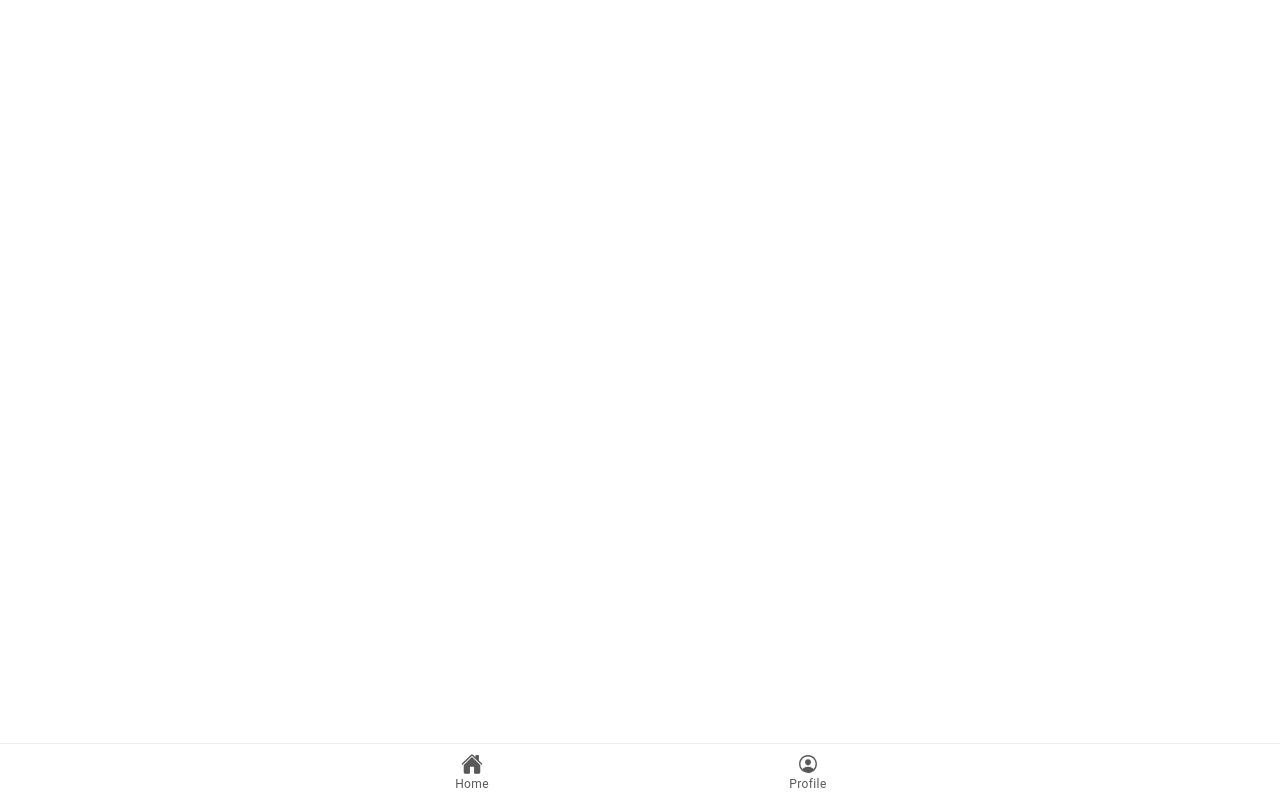
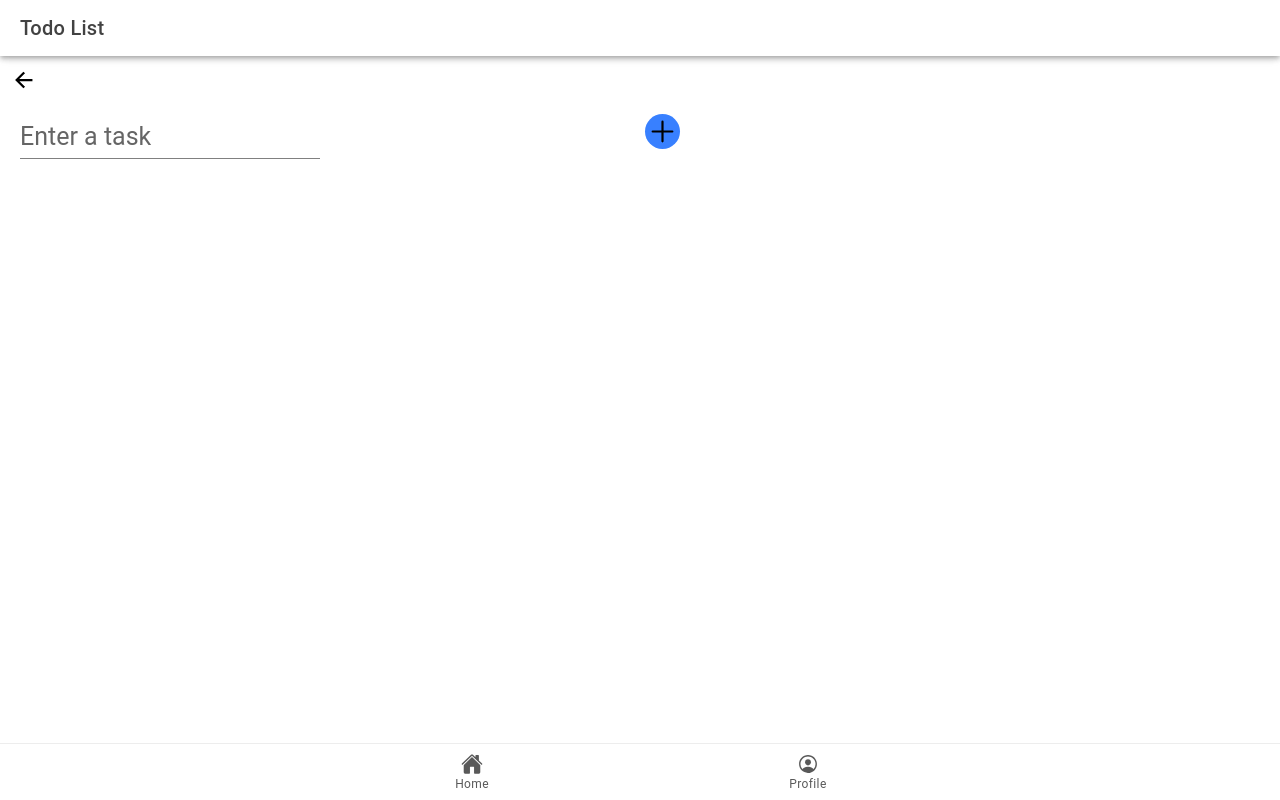
Before and after one commit to henhentabs/ion-t-taborno, a React (Vite) app: page /todolist in a window 1280 px wide. Built offline with nearby package versions, Linux system fonts and the light colour scheme.

Commit message:
enhancing my todolist

```diff
--- a/package.json
+++ b/package.json
@@ -43,7 +43,7 @@
     "jsdom": "^22.1.0",
     "terser": "^5.4.0",
     "typescript": "^5.1.6",
-    "vite": "5.1.6",
+    "vite": "^5.1.6",
     "vitest": "^0.34.6"
   },
   "description": "An Ionic project"
--- a/src/App.tsx
+++ b/src/App.tsx
@@ -16,17 +16,10 @@ import Home from './pages/Home';
 import Profile from './pages/Profile';
 import Click_counter from './pages/Click_counter';
 import Calculator from './pages/Calculator';
+import Todolist from './pages/Todolist';
 
 
-import Profile from './pages/Profile';
-import Click_counter from './pages/Click_counter';
-import Calculator from './pages/Calculator';
 
-import Profile from './pages/Profile';
-import Click_counter from './pages/Click_counter';
-import Calculator from './pages/Calculator';
-// Home resources
-import Home from './pages/Home';
 
 
 /* Core CSS required for Ionic components to work properly */
@@ -69,6 +62,10 @@ const App: React.FC = () => (
           </Route>
           <Route exact path="/calculator">
             <Calculator />
+          </Route>
+
+          <Route exact path="/todolist">
+            <Todolist />
           </Route>
 
 
--- a/src/pages/Calculator.tsx
+++ b/src/pages/Calculator.tsx
@@ -1,6 +1,6 @@
 // Calculator.tsx
 import React, { useState } from 'react';
-import { IonContent, IonHeader, IonPage, IonTitle, IonToolbar, IonButton, IonGrid, IonRow, IonCol, IonInput, IonBackButton, IonButtons } from '@ionic/react';
+import { IonContent, IonHeader, IonPage, IonTitle, IonToolbar, IonButton, IonGrid, IonRow, IonCol, IonInput,IonButtons,IonBackButton } from '@ionic/react';
 import './Calculator.css';
 
 const Calculator: React.FC = () => {
--- /dev/null
+++ b/src/pages/Todolist.tsx
@@ -0,0 +1,115 @@
+import React, { useState } from 'react';
+import { IonContent, IonHeader, IonPage, IonTitle, IonToolbar, IonButton, IonGrid, IonRow, IonCol, IonBackButton, IonButtons, IonList, IonItem, IonLabel, IonCheckbox, IonInput, IonIcon } from '@ionic/react';
+import { trashOutline, createOutline, add } from 'ionicons/icons'; // Import the add icon
+
+interface Todo {
+  id: number;
+  text: string;
+  completed: boolean;
+}
+
+const TodoList: React.FC = () => {
+  const [todos, setTodos] = useState<Todo[]>([]);
+  const [newTodoText, setNewTodoText] = useState<string>('');
+
+  const toggleTodo = (id: number) => {
+    setTodos(prevTodos =>
+      prevTodos.map(todo =>
+        todo.id === id ? { ...todo, completed: !todo.completed } : todo
+      )
+    );
+  };
+
+  const addTodo = () => {
+    if (newTodoText.trim() !== '') {
+      setTodos(prevTodos => [
+        ...prevTodos,
+        {
+          id: prevTodos.length + 1,
+          text: newTodoText,
+          completed: false
+        }
+      ]);
+      setNewTodoText('');
+    }
+  };
+
+  const deleteTodo = (id: number) => {
+    setTodos(prevTodos => prevTodos.filter(todo => todo.id !== id));
+  };
+
+  const editTodo = (id: number, newText: string) => {
+    setTodos(prevTodos =>
+      prevTodos.map(todo =>
+        todo.id === id ? { ...todo, text: newText } : todo
+      )
+    );
+  };
+
+  return (
+    <IonPage>
+      <IonHeader>
+        <IonToolbar>
+          <IonTitle>Todo List</IonTitle>
+        </IonToolbar>
+      </IonHeader>
+      <IonButtons slot="start">
+        <IonBackButton defaultHref="/" />
+      </IonButtons>
+      <IonContent>
+        <IonGrid>
+          <IonRow style={{ marginBottom: '0.5em' }}>
+            <IonCol>
+            <IonInput
+              placeholder="Enter a task"
+              value={newTodoText}
+              onIonChange={(e: any) => setNewTodoText(e.target.value)}
+              style={{
+                fontSize: '25px',
+                width: '300px',
+                marginLeft: '10px',
+                borderBottom: '1px solid gray' // Add white line below the input field
+              }}
+            />
+
+            </IonCol>
+            <IonCol style={{ marginLeft: '0px'}}>
+              <IonIcon icon={add} onClick={addTodo} style={{ fontSize: '35px', borderRadius: '50%', backgroundColor: 'var(--ion-color-primary)' }} />
+            </IonCol>
+          </IonRow>
+          {todos.map(todo => (
+            <IonRow key={todo.id} style={{ margin: '0.1 em 0' }}>
+              <IonCol>
+              <IonItem key={todo.id}>
+                <IonLabel>
+                    <h2 style={{ marginLeft: '30px', textDecoration: todo.completed ? 'line-through' : 'none' }}>{todo.text}</h2>
+                </IonLabel>
+                <IonCheckbox
+                    slot="start"
+                    checked={todo.completed}
+                    onIonChange={() => toggleTodo(todo.id)}
+                    style={{ width: '20px', position: 'absolute', backgroundColor: 'transparent' }}
+                />
+                <IonButton fill="clear" onClick={() => {
+                    const newText = prompt("Edit todo", todo.text);
+                    if (newText !== null) {
+                    editTodo(todo.id, newText);
+                    }
+                }}>
+                    <IonIcon icon={createOutline} />
+                </IonButton>
+                <IonButton fill="clear" onClick={() => deleteTodo(todo.id)}>
+                    <IonIcon icon={trashOutline} />
+                </IonButton>
+                </IonItem>
+
+              </IonCol>
+            </IonRow>
+          ))}
+        </IonGrid>
+      </IonContent>
+    </IonPage>
+  );
+};
+
+export default TodoList;
```
Also changed, not shown: src/pages/home.tsx (+85 -12 lines), src/pages/Todolist.css (added), 1 other file (tests, documents, lock files or other folders).
